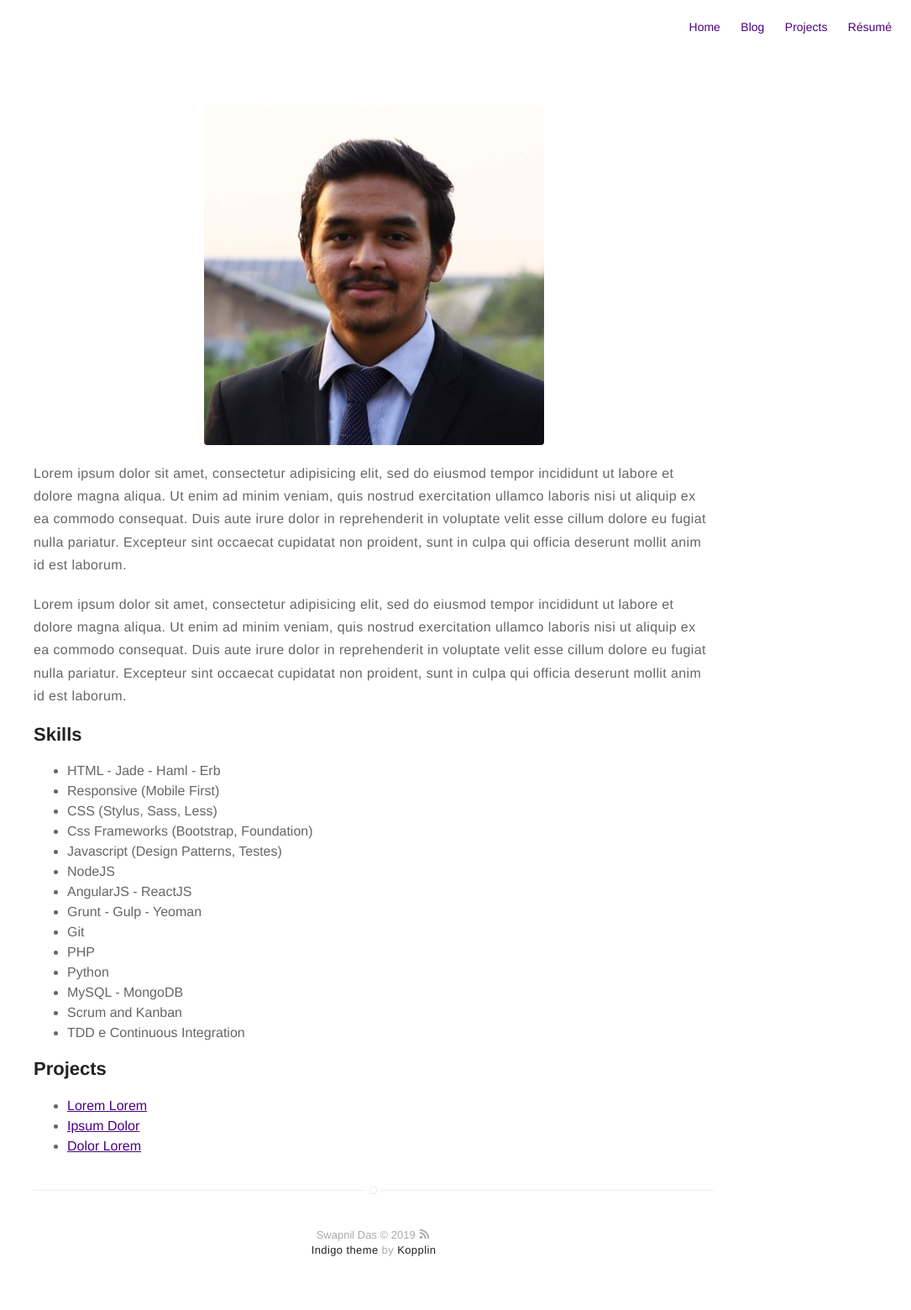
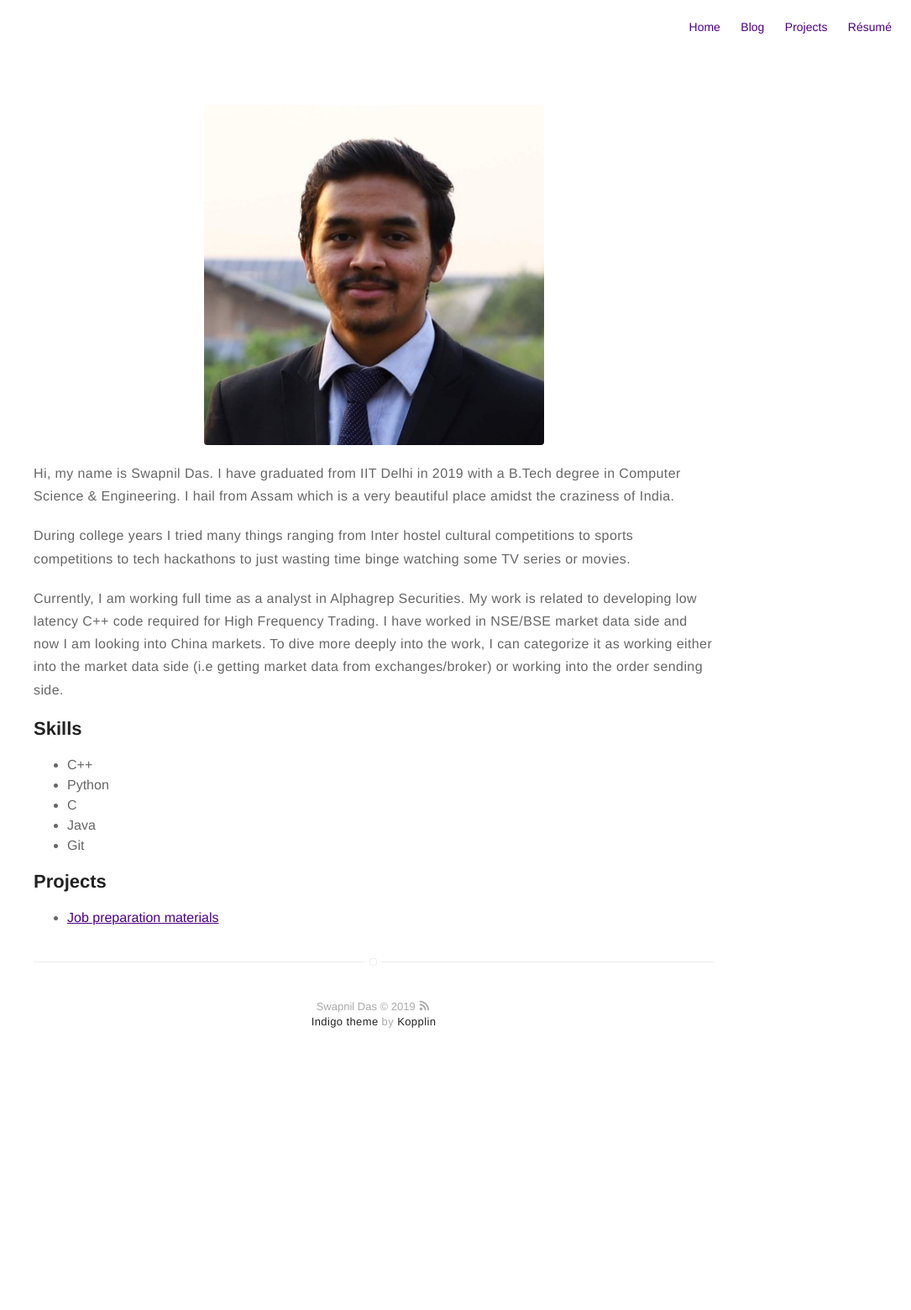
Before and after one commit to swapnil96/swapnil96.github.io, a Jekyll site: the page built from about.md, in a window 1280 px wide. Shown: the whole page at 84% size, without its empty margins (195-1280 px from the left). Built offline with Jekyll 4.4.1, drawn with Linux system fonts in a browser that asks for light colours; after the commit the page ends 1289 px from its top, so only the background shows below that.

Commit message:
Added about section

```diff
--- a/about.md
+++ b/about.md
@@ -4,43 +4,35 @@ layout: page
 ---
 ![Profile Image]({{ site.url }}/{{ site.picture }})
 
-<p>Lorem ipsum dolor sit amet, consectetur adipisicing elit, sed do eiusmod
-tempor incididunt ut labore et dolore magna aliqua. Ut enim ad minim veniam,
-quis nostrud exercitation ullamco laboris nisi ut aliquip ex ea commodo
-consequat. Duis aute irure dolor in reprehenderit in voluptate velit esse
-cillum dolore eu fugiat nulla pariatur. Excepteur sint occaecat cupidatat non
-proident, sunt in culpa qui officia deserunt mollit anim id est laborum.</p>
+<p>Hi, my name is Swapnil Das. I have graduated from IIT Delhi in 2019 with a
+B.Tech degree in Computer Science & Engineering. I hail from Assam which is a
+very beautiful place amidst the craziness of India.</p>
 
-<p>Lorem ipsum dolor sit amet, consectetur adipisicing elit, sed do eiusmod
-tempor incididunt ut labore et dolore magna aliqua. Ut enim ad minim veniam,
-quis nostrud exercitation ullamco laboris nisi ut aliquip ex ea commodo
-consequat. Duis aute irure dolor in reprehenderit in voluptate velit esse
-cillum dolore eu fugiat nulla pariatur. Excepteur sint occaecat cupidatat non
-proident, sunt in culpa qui officia deserunt mollit anim id est laborum.</p>
+<p>During college years I tried many things ranging from Inter hostel cultural
+competitions to sports competitions to tech hackathons to just wasting time binge
+watching some TV series or movies.</p>
+
+<p>Currently, I am working full time as a analyst in Alphagrep Securities. My work
+is related to developing low latency C++ code required for High Frequency Trading.
+I have worked in NSE/BSE market data side and now I am looking into China markets.
+To dive more deeply into the work, I can categorize it as working either into the
+market data side (i.e getting market data from exchanges/broker) or working into
+the order sending side.</p>
 
 <h2>Skills</h2>
 
 <ul class="skill-list">
-	<li>HTML - Jade - Haml - Erb</li>
-	<li>Responsive (Mobile First)</li>
-	<li>CSS (Stylus, Sass, Less)</li>
-	<li>Css Frameworks (Bootstrap, Foundation)</li>
-	<li>Javascript (Design Patterns, Testes)</li>
-	<li>NodeJS</li>
-	<li>AngularJS - ReactJS</li>
-	<li>Grunt - Gulp - Yeoman</li>
+	<li>C++</li>
+	<li>Python</li>
+	<li>C</li>
+	<li>Java</li>
 	<li>Git</li>
-	<li>PHP</li>
-	<li>Python</li>
-	<li>MySQL - MongoDB</li>
-	<li>Scrum and Kanban</li>
-	<li>TDD e Continuous Integration</li>
 </ul>
 
 <h2>Projects</h2>
 
 <ul>
-	<li><a href="https://github.com/">Lorem Lorem</a></li>
-	<li><a href="https://github.com/">Ipsum Dolor</a></li>
-	<li><a href="https://github.com/">Dolor Lorem</a></li>
+	<li><a href="https://github.com/swapnil96/Job-Preparation">Job preparation materials</a></li>
+	<!--<li><a href="https://github.com/">Ipsum Dolor</a></li>-->
+	<!--<li><a href="https://github.com/">Dolor Lorem</a></li>-->
 </ul>
```
